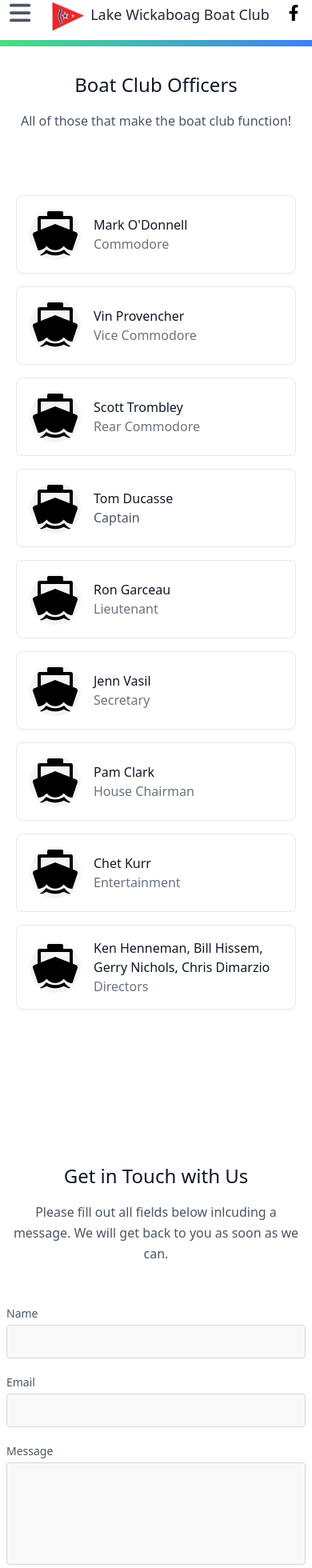
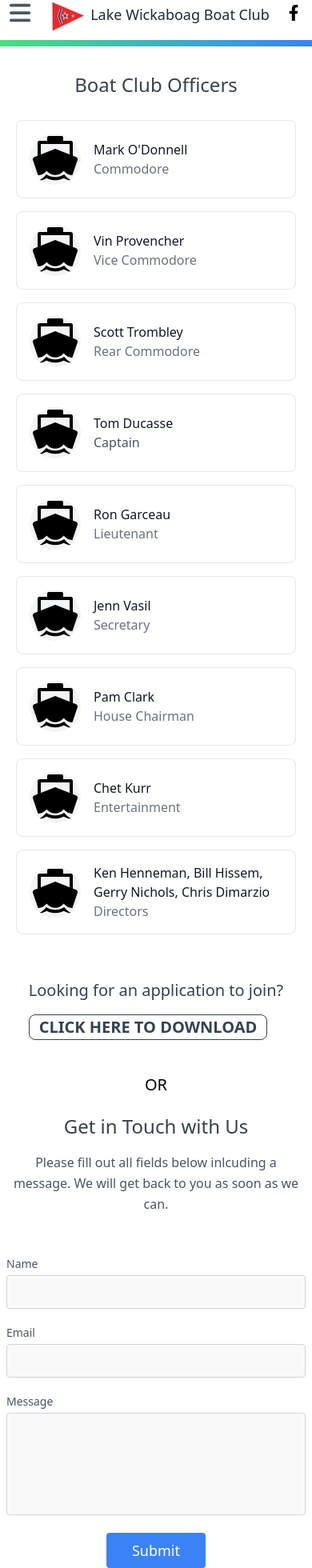
Before and after one commit to jfvasil/boatClub-React, a React (Create React App) app in the folder Client/: page /Form in a window 390 px wide. Shown: the part 6-1966 px from the top of the page at 80% size. Built offline with nearby package versions, Linux system fonts and the light colour scheme.

Commit message:
fixed reequest overflow on news and meetings get, added nnew styles and fixed some spacing problems

```diff
--- a/Client/src/components/Layout.js
+++ b/Client/src/components/Layout.js
@@ -2,7 +2,7 @@ import { Outlet } from "react-router-dom"
 
 const Layout = () => {
     return (
-        <main className="App">
+        <main className="App min-h-screen">
             <Outlet />
         </main>
     )
--- a/Client/src/components/mainComponents/ContactList.js
+++ b/Client/src/components/mainComponents/ContactList.js
@@ -3,10 +3,9 @@ import boatIcon from "../../images/9035720_boat_sharp_icon.png"
 const ContactList = () => {
   return (
     <section className="text-gray-600 body-font md:relative md:top-24">
-  <div className="container px-5 py-24 mx-auto">
-    <div className="flex flex-col text-center w-full mb-20">
-      <h1 className="sm:text-3xl text-2xl font-medium title-font mb-4 text-gray-900">Boat Club Officers</h1>
-      <p className="lg:w-2/3 mx-auto leading-relaxed text-base">All of those that make the boat club function!</p>
+  <div className="container px-5 pt-24 md:pb-24 mx-auto">
+    <div className="flex flex-col text-center w-full mb-3">
+      <h1 className="sm:text-3xl text-2xl font-medium title-font mb-4 text-gray-700">Boat Club Officers</h1>
     </div>
     <div className="flex flex-wrap -m-2">
       <div className="p-2 lg:w-1/3 md:w-1/2 w-full">
--- a/Client/src/components/mainComponents/FormComponent.js
+++ b/Client/src/components/mainComponents/FormComponent.js
@@ -32,10 +32,10 @@ const handleFormSubmit = async (e) => {
 
 
   return (
-    <section className="text-gray-600 body-font relative">
-    <div className="container px-5 py-24 mx-auto">
+    <section className="text-gray-600 relative">
+    <div className="container px-5 pb-24 md:pt-24 md:ml-10">
       <div className="flex flex-col text-center w-full mb-12">
-        <h1 className="sm:text-3xl text-2xl font-medium title-font mb-4 text-gray-900">Get in Touch with Us</h1>
+        <h1 className="sm:text-3xl text-2xl font-medium title-font mb-4 text-gray-700">Get in Touch with Us</h1>
         <p className={`${auth?.accessToken && "hidden"} lg:w-2/3 mx-auto leading-relaxed text-base`}>Please fill out all fields below inlcuding a message. We will get back to you as soon as we can.</p>
         {auth?.accessToken && (
           <p className='lg:w-2/3 mx-auto leading-relaxed text-base'>Members can fill out this form or email the club directly at:
@@ -87,7 +87,7 @@ const handleFormSubmit = async (e) => {
             {submited ? (
               <p className="text-green-500">Thank you for the message!</p>
               ) : (
-            <button type='submit'disabled={state.submitting} className="flex mx-auto text-white bg-indigo-500 border-0 py-2 px-8 focus:outline-none hover:bg-indigo-600 rounded text-lg">Submit</button>
+            <button type='submit'disabled={state.submitting} className="flex mx-auto text-white bg-blue-500 border-0 py-2 px-8 focus:outline-none hover:bg-indigo-600 rounded text-lg">Submit</button>
               )}
             </div>
           </form>
--- a/Client/src/components/subComponents/Download.js
+++ b/Client/src/components/subComponents/Download.js
@@ -3,11 +3,11 @@
 export const Download = ({text, file}) => {
   return (
 
-    <div className="my-10">
-         <h2 className=" text-2xl mb-4">
+    <div className="my-10 pt-4 text-gray-700 md:pl-10">
+         <h2 className="text-xl mb-4 lg:text-2xl">
         {text}
         </h2>
-        <a href={file} target='_blank' rel='noreferrer'><button className="btn btn-md lg:btn-lg text-xl" >
+        <a href={file} target='_blank' rel='noreferrer'><button className="btn btn-sm md:btn-lg text-xl" >
         Click Here to Download
         </button></a>
     </div>
--- a/Client/src/components/subComponents/Faq.js
+++ b/Client/src/components/subComponents/Faq.js
@@ -2,9 +2,9 @@
 
 const Faq = () => {
   return (
-<section className="text-gray-600 pt-24 pb-8 md:py-24 body-font md:relative md:top-24 container md:mb-5">
+<section className="text-gray-600 pt-24 pb-8 md:py-24 md:relative md:top-24 container md:mb-5">
     <div className="my-5">
-    <h2 className="flex justify-center title-font font-semibold text-3xl">
+    <h2 className="flex justify-center font-semibold text-3xl">
     Frequently Asked Questions</h2>
     </div>
     <div className="join join-vertical w-screen">
--- a/Client/src/components/subComponents/Feature.js
+++ b/Client/src/components/subComponents/Feature.js
@@ -1,7 +1,7 @@
 
 const Feature = ({image,alt}) => {
   return (
-    <div className="conatainer mx-auto relative top-20 md:top-32">
+    <div className="conatainer mx-auto relative top-16 md:top-28">
     <img className='w-full mx-auto' src={image} alt={alt}></img>
     </div>
   )
--- a/Client/src/components/subComponents/NewsItems.js
+++ b/Client/src/components/subComponents/NewsItems.js
@@ -1,4 +1,4 @@
-import { useState, useEffect } from 'react'
+import { useState, useEffect, useCallback } from 'react'
 import useAxiosPrivate from '../../hooks/useAxiosPrivate'
 import newsAndRecapEmitter from '../../eventEmitters/newsAndRecapEmitter'
 import { FontAwesomeIcon } from '@fortawesome/react-fontawesome';
@@ -10,7 +10,7 @@ const NewsItems = ({role}) => {
   const axiosPrivate = useAxiosPrivate()
 
 
-    const fetchNewsItems = async () => {
+    const fetchNewsItems = useCallback(async () => {
       try {
         const response = await axiosPrivate.get('/api/news')
 
@@ -19,7 +19,7 @@ const NewsItems = ({role}) => {
        catch (error) {
         console.error('Failed to fetch the news', error)
       }
-    }
+    },[axiosPrivate])
 
     const handleDelete = async (newsId) => {
       try{
@@ -48,7 +48,7 @@ const NewsItems = ({role}) => {
       unsubscribe()
 
     }
-  })
+  },[fetchNewsItems])
 
   if (newsItems.length === 0) {
     return <div className='text-3xl w-full py-4 font-mono pl-4'>
@@ -72,7 +72,7 @@ const NewsItems = ({role}) => {
               </button>
              )}
         <h2 className='text-xl font-bold mb-2"'>{item.title}</h2>
-        <p className='italic text-gray-500 mb-2'>{item.date}</p>
+        <p className='italic text-gray-500 mb-2'>{item.data.slice(0, item.date.inexOf('T'))}</p>
         <p>{item.content}</p>
         <hr className='my-4 border-gray-300' />
       </div>
--- a/Client/src/components/subComponents/RecapItems.js
+++ b/Client/src/components/subComponents/RecapItems.js
@@ -1,4 +1,4 @@
-import { useState, useEffect } from 'react'
+import { useState, useEffect, useCallback} from 'react'
 import useAxiosPrivate from '../../hooks/useAxiosPrivate'
 import newsAndRecapEmitter from '../../eventEmitters/newsAndRecapEmitter'
 import { FontAwesomeIcon } from '@fortawesome/react-fontawesome';
@@ -10,8 +10,7 @@ const RecapItems = ({role}) => {
   const [recaps, setRecaps] = useState([])
   const axiosPrivate = useAxiosPrivate()
 
-
-    const fetchRecaps = async () => {
+    const fetchRecaps =  useCallback(async () => {
       try {
         const response = await axiosPrivate.get('/api/recaps')
 
@@ -20,7 +19,7 @@ const RecapItems = ({role}) => {
        catch (error) {
         console.error('Failed to fetch meeting recap:', error)
       }
-    }
+    },[axiosPrivate])
 
     const handleDelete = async (recapId) => {
       try{
@@ -47,7 +46,7 @@ const RecapItems = ({role}) => {
       unsubscribe()
 
     }
-  })
+  },[fetchRecaps])
 
   if (recaps.length === 0) {
     return <div className='text-3xl w-full py-4 font-mono pl-4'>
@@ -68,7 +67,7 @@ const RecapItems = ({role}) => {
               </button>
              )}
         <h2 className='text-xl font-bold mb-2"'>{recap.title}</h2>
-        <p className='italic text-gray-500 mb-2'>{recap.date}</p>
+        <p className='italic text-gray-500 mb-2'>{recap.date.slice(0, recap.date.indexOf('T'))}</p>
         <p>{recap.content}</p>
         <hr className='my-4 border-gray-300' />
       </div>
--- a/Client/src/components/utilityComponents/PersistLogin.js
+++ b/Client/src/components/utilityComponents/PersistLogin.js
@@ -40,7 +40,9 @@ const PersistLogin = () => {
         {!persist ?
                 <Outlet />
             : isLoading ?
-                <p>Loading...</p> :
+                <p className='flex justify-center items-center min-h-screen text-4xl'>
+                <span class="loading loading-spinner loading-lg px-6"></span>
+                    Loading...</p> :
                 <Outlet />}
         </>
     )
--- a/Client/src/pages/Events.js
+++ b/Client/src/pages/Events.js
@@ -1,15 +1,28 @@
-import Header from '../components/mainComponents/Header'
-import MainFooter from '../components/mainComponents/MainFooter'
+import Header from '../components/mainComponents/Header';
+import MainFooter from '../components/mainComponents/MainFooter';
 
 const Events = () => {
   return (
     <>
-    <Header />
-    <div className="container relative top-36 min-h-screen">
-    <iframe title='calender' src="https://calendar.google.com/calendar/embed?src=lakewickaboagboatclub%40gmail.com&ctz=America%2FNew_York" width="800" height="600" frameborder="0"></iframe>    </div>
-    <MainFooter />
+      <Header />
+      <section className=' text-gray-700'>
+        <div className="relative top-24 md:top-36 min-h-screen flex flex-col items-center">
+          <div>
+            <h1 className='text-2xl font-semibold pb-8'>Upcoming Events</h1>
+          </div>
+          <div className='w-full mx-auto'>
+            <iframe
+              className='w-full'
+              height='660'
+              title='calendar'
+              src="https://calendar.google.com/calendar/embed?src=lakewickaboagboatclub%40gmail.com&ctz=America%2FNew_York"
+            ></iframe>
+          </div>
+        </div>
+      </section>
+      <MainFooter />
     </>
-  )
-}
+  );
+};
 
-export default Events
+export default Events;
--- a/Client/src/pages/Form.js
+++ b/Client/src/pages/Form.js
@@ -11,11 +11,13 @@ const Form = ({req}) => {
     <Header req={req} />
     <ContactList />
     <div className="container">
-      <div className="flex flex-col md:flex-row items-center justify-center">
+      <div className="flex flex-col md:flex-row items-center justify-center md:justify-between">
+      <Download file={application}
+        text={'Looking for an application to join?'} />
+          <div className="divider lg:divider-horizontal pb-5 text-xl md:ml-12">
+            OR</div>
         <FormComponent />
-        <Download file={application}
-        text={'Looking for an application to join?'} />
-    </div>
+        </div>
       </div>
     <MainFooter />
     </>
```
Also changed, not shown: Client/src/eventEmitters/newsAndRecapEmitter.js (+8 -8 lines).
